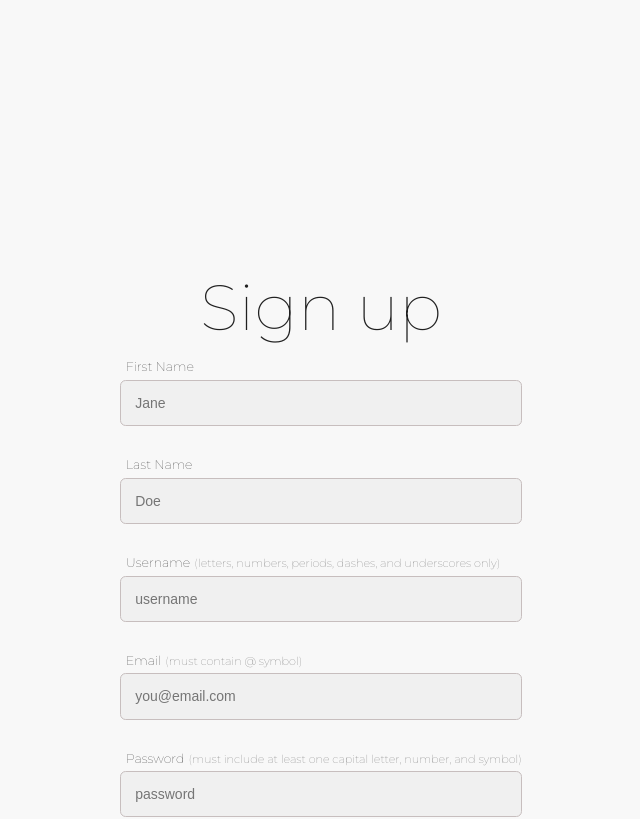
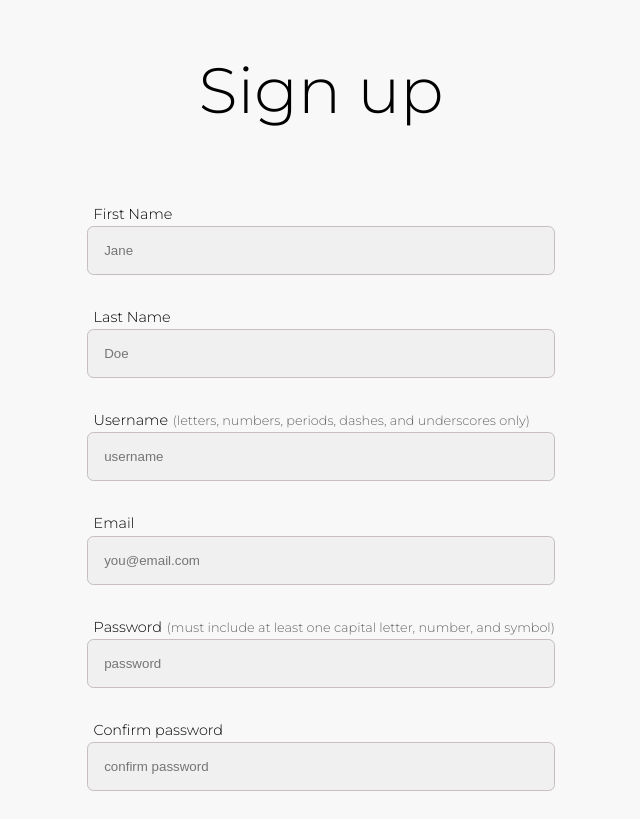
Before and after one commit to BYUCS452F2020/Small-Business-Platform, a React app in the folder client/: page /signup in a window 1280 px wide. Shown: the top 819 px of the page, without its empty margins (319-959 px from the left). Built offline with nearby package versions, Linux system fonts and the light colour scheme.

Commit message:
Login/Signup fixes and updates with input fields

```diff
--- a/client/src/components/Login.tsx
+++ b/client/src/components/Login.tsx
@@ -25,7 +25,7 @@ const Login: React.FC<Props> = ({backend}: Props) => {
   }
 
   return (
-    <div className="center">
+    <div className="center-login">
       <h1>SPACKLE</h1>
       <div>
         <LabeledInput
@@ -38,6 +38,7 @@ const Login: React.FC<Props> = ({backend}: Props) => {
             required: true,
             type: 'text',
             value: username,
+            maxLength : 20,
             onChange: e => setUsername(e.target.value),
           }}
         />
@@ -51,6 +52,8 @@ const Login: React.FC<Props> = ({backend}: Props) => {
             required: true,
             type: 'password',
             value: password,
+            minLength : 8,
+            maxLength : 64,
             onChange: e => setPassword(e.target.value),
           }}
         />
--- a/client/src/components/SignUp.tsx
+++ b/client/src/components/SignUp.tsx
@@ -26,7 +26,7 @@ const Signup: React.FC<Props> = ({backend}: Props) => {
   }
 
   return (
-    <div className="center">
+    <div className="center-signup">
       <h1>Sign up </h1>
       <div>
         <LabeledInput
@@ -34,11 +34,12 @@ const Signup: React.FC<Props> = ({backend}: Props) => {
           inputType="input"
           label="First Name"
           htmlAttrs={{
-            pattern: '^[-_.a-zA-Z]+$',
+            pattern: '^[A-Za-zÀ-ÖØ-öø-ÿ]+$',
             placeholder: 'Jane',
             required: true,
             type: 'text',
             value: firstName,
+            maxLength : 20,
             onChange: e => setFirstName(e.target.value),
           }}
         />
@@ -48,11 +49,12 @@ const Signup: React.FC<Props> = ({backend}: Props) => {
           inputType="input"
           label="Last Name"
           htmlAttrs={{
-            pattern: '^[-_.a-zA-Z]+$',
+            pattern: '^[A-Za-zÀ-ÖØ-öø-ÿ]+$',
             placeholder: 'Doe',
             required: true,
             type: 'text',
             value: lastName,
+            maxLength : 20,
             onChange: e => setLastName(e.target.value),
           }}
         />
@@ -67,12 +69,13 @@ const Signup: React.FC<Props> = ({backend}: Props) => {
             required: true,
             type: 'text',
             value: username,
+            maxLength : 20,
             onChange: e => setUsername(e.target.value),
           }}
         />
 
         <LabeledInput
-          description="must contain @ symbol"
+          description=""
           inputType="input"
           label="Email"
           htmlAttrs={{
@@ -80,6 +83,8 @@ const Signup: React.FC<Props> = ({backend}: Props) => {
             required: true,
             type: 'email',
             value: email,
+            minLength : 5,
+            maxLength : 32,
             onChange: e => setEmail(e.target.value),
           }}
         />
@@ -92,6 +97,8 @@ const Signup: React.FC<Props> = ({backend}: Props) => {
             required: true,
             type: 'Password',
             value: password,
+            minLength : 8,
+            maxLength : 64,
             onChange: e => setPassword(e.target.value),
           }}
         />
--- a/client/src/index.html
+++ b/client/src/index.html
@@ -5,9 +5,7 @@
   <meta charset="UTF-8">
   <meta name="viewport" content="width=device-width, initial-scale=1.0">
   <meta http-equiv="X-UA-Compatible" content="ie=edge">
-  <!-- Semantic UI -->
-  <link rel="stylesheet" href="https://cdnjs.cloudflare.com/ajax/libs/semantic-ui/2.4.1/semantic.min.css" />
-  <link href="https://fonts.googleapis.com/css2?family=Montserrat:wght@100&display=swap" rel="stylesheet">
+  <link href="https://fonts.googleapis.com/css2?family=Montserrat:wght@300&display=swap" rel="stylesheet">
   <title>Spackle</title>
 </head>
 
--- a/client/src/styles/Login.css
+++ b/client/src/styles/Login.css
@@ -2,13 +2,13 @@ h1 {
     font-size: 64px;
 }
 
-.center {
+.center-login {
     position: absolute;
     left: 0;
     right: 0;
     top: 0;
     bottom: 0;
-    margin: auto;
+    margin: inherit;
     display: grid;
     justify-content: center;
     align-items: center;
--- a/client/src/styles/Signup.css
+++ b/client/src/styles/Signup.css
@@ -2,8 +2,8 @@ h1 {
     font-size: 64px;
 }
 
-.center {
-    margin: auto;
+.center-signup {
+    margin: inherit;
     display: grid;
     justify-content: center;
     align-items: center;
--- a/client/tsconfig.json
+++ b/client/tsconfig.json
@@ -39,5 +39,4 @@
     "forceConsistentCasingInFileNames": true,
     "importHelpers": true
   }
-  // "include": ["./src/declaration.d.ts"]
 }
```
